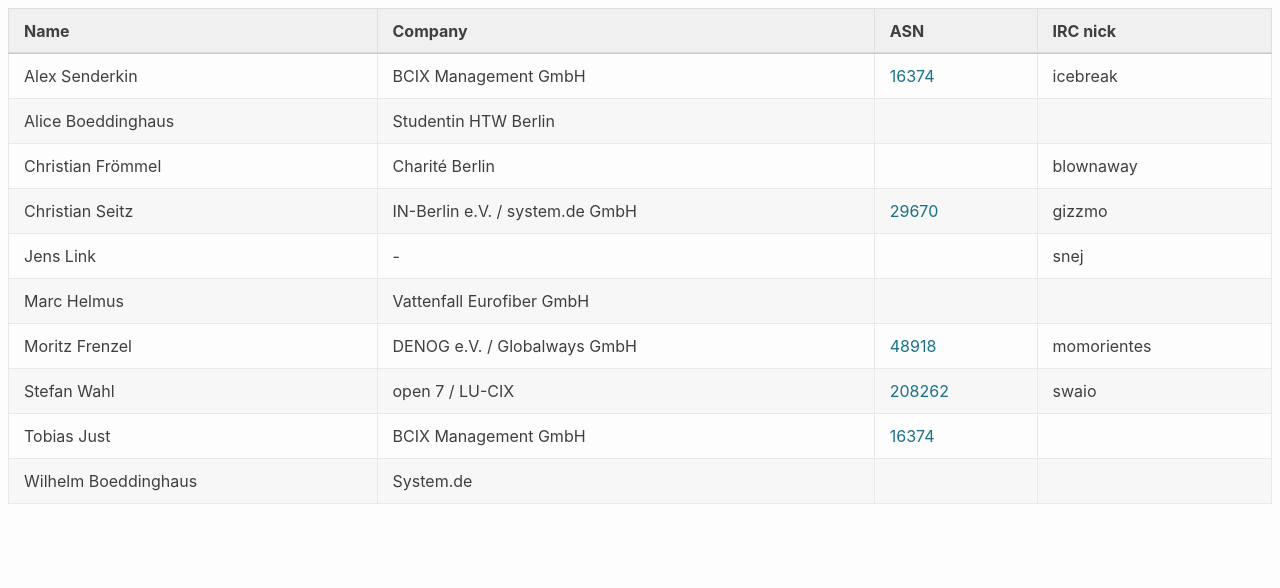
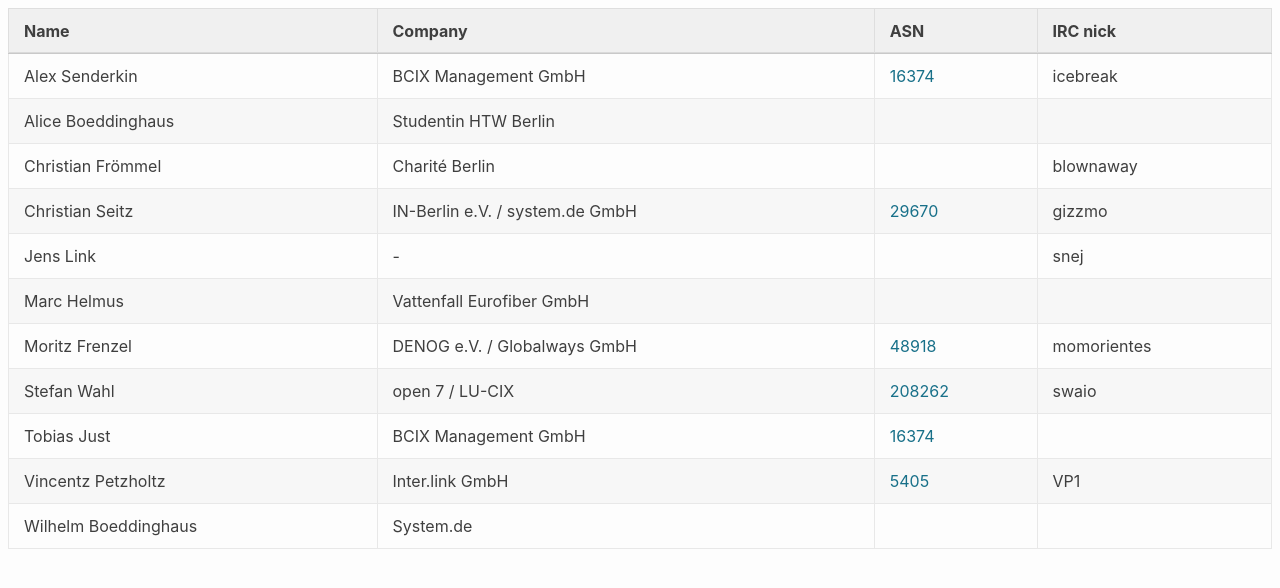
Before and after one commit to denog/pretix-attendeelist, a Jekyll site: the page built from meetup2023_02/index.markdown, in a window 1280 px wide. Shown: the top 588 px of the page. Built offline with Jekyll 4.4.1, drawn with Linux system fonts in a browser that asks for light colours.

Commit message:
Latest data: Tue Mar  7 19:47:52 UTC 2023

```diff
--- a/_data/attendees_denog_meetup_2023_02.json
+++ b/_data/attendees_denog_meetup_2023_02.json
@@ -54,6 +54,12 @@
     "asn": "16374"
   },
   {
+    "name": "Vincentz Petzholtz",
+    "company": "Inter.link GmbH",
+    "irc": "VP1",
+    "asn": "5405"
+  },
+  {
     "name": "Wilhelm Boeddinghaus",
     "company": "System.de",
     "irc": null,
```
